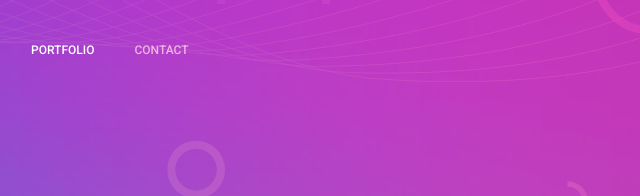
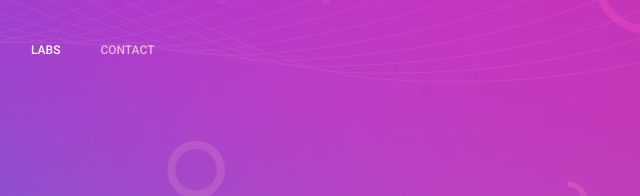
Before and after one commit to 17130069-coder/nevlik, a plain HTML site: page contact.html in a window 1280 px wide. Shown: the top 196 px of the page, 515-1155 px from the left. Drawn offline with Linux system fonts and the light colour scheme; some packages are replaced by stand-ins of ours.

Commit message:
Update contact.html

```diff
--- a/contact.html
+++ b/contact.html
@@ -41,7 +41,7 @@
 						<ul class="nav navbar-nav menu_nav">
 							<li class="nav-item"><a class="nav-link" href="index.html">Home</a></li>
 							<li class="nav-item"><a class="nav-link" href="about.html">About Me</a></li>
-							<li class="nav-item"><a class="nav-link" href="lab_1.html">Portfolio</a></li>
+							<li class="nav-item"><a class="nav-link" href="lab_1.html">Labs</a></li>
 							<li class="nav-item active"><a class="nav-link" href="contact.html">Contact</a></li>
 						</ul>
 					</div>
```
